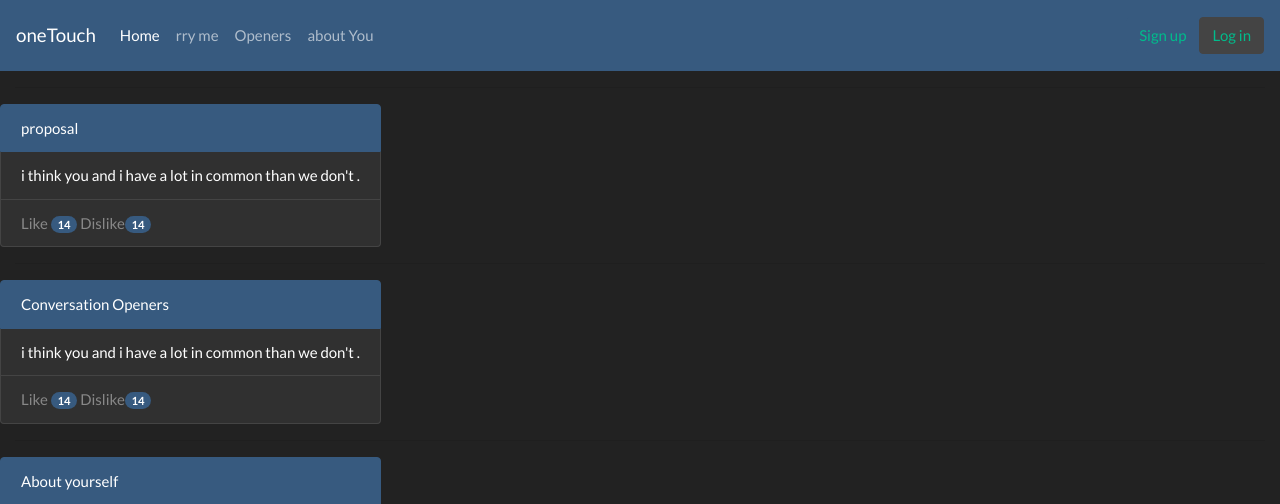
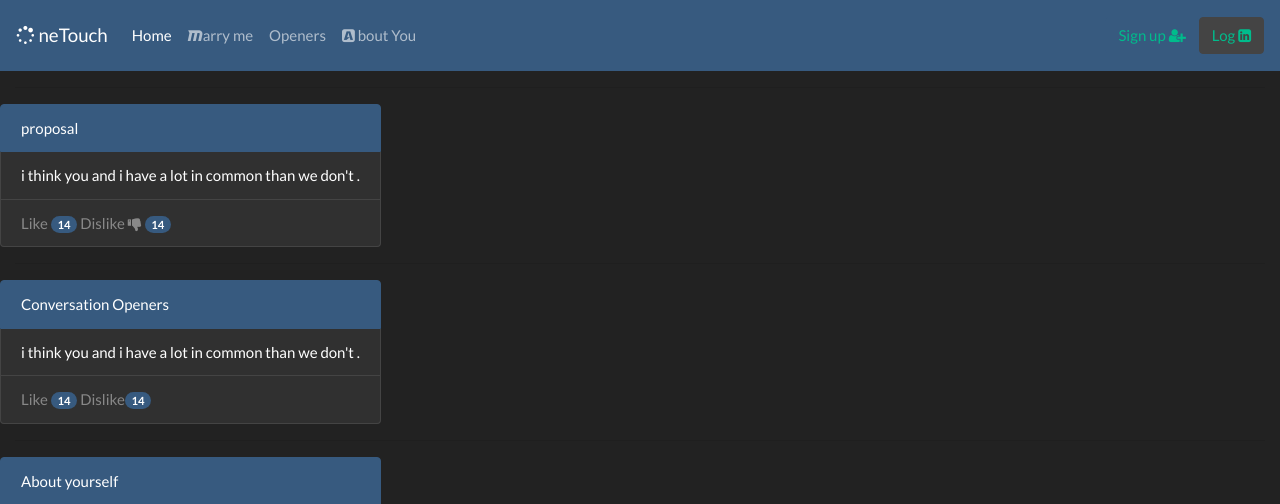
Before and after one commit to vonmutinda/OtouchPitch, a Flask app: page / in a window 1280 px wide. Shown: the top 504 px of the page. Run offline with Flask 2, Linux system fonts and the light colour scheme; parts of the project's set-up code (start-up, migrations or seed data) failed here and were passed over; some libraries are stand-ins or nearby versions.

Commit message:
styling navbar

```diff
--- a/app/main/views.py
+++ b/app/main/views.py
@@ -10,7 +10,33 @@
 
     return render_template('index.html')
 
+
+'''
+This route will navigate to marriage proposal pitches only .
+
+Will query the database for pitches from proposal category then pass them to macro for looping
+'''
 @main.route('/pitches/proposal')
 def proposal():
 
     return render_template('pitches.html')
+
+
+'''
+A route for pick-up lines page
+'''
+@main.route('/pitch/pick-up')
+def pick_up():
+
+
+    return render_template('pitches.html')
+
+
+'''
+A route for pitches of how to best describe yourself in only a minute .
+'''
+@main.route('/pitch/describe-yourself')
+def about_you():
+
+
+    return render_template('pitches.html')
--- a/app/templates/base.html
+++ b/app/templates/base.html
@@ -2,6 +2,8 @@
 {% block styles %}
     <link rel="stylesheet" href="https://stackpath.bootstrapcdn.com/bootswatch/4.1.3/darkly/bootstrap.min.css">
     <link rel="stylesheet" href="{{url_for('static',filename='css/index.css')}}">
+    <link rel="stylesheet" href="https://cdnjs.cloudflare.com/ajax/libs/font-awesome/4.7.0/css/font-awesome.min.css">
+    <link rel="stylesheet" href="https://fonts.googleapis.com/icon?family=Material+Icons">
 {% endblock %}
 
 {% include 'navbar.html' %}
--- a/app/templates/index.html
+++ b/app/templates/index.html
@@ -14,7 +14,7 @@
                 </a>
                 <a href="#" class="list-group-item list-group-item-action disabled">
                     Like <span class="badge badge-primary badge-pill">14</span>
-                    Dislike<span class="badge badge-primary badge-pill">14</span>
+                    Dislike <i class="fa fa-thumbs-down" ></i> <span class="badge badge-primary badge-pill">14</span>
                 </a>
             </div>
     </div>
--- a/app/templates/macros.html
+++ b/app/templates/macros.html
@@ -11,8 +11,8 @@
                     {{ pitch.body}}
             </a>
             <a href="#" class="list-group-item list-group-item-action disabled">
-                Like <span class="badge badge-primary badge-pill">{{pitch.likes}}</span>
-                Dislike<span class="badge badge-primary badge-pill">{{pitch.dislikes}}</span>
+                Like <i class="fa fa-thumbs-up"></i> <span class="badge badge-primary badge-pill">{{pitch.likes}}</span>
+                Dislike <i class="fa fa-thumbs-down" ></i> <span class="badge badge-primary badge-pill">{{pitch.dislikes}}</span>
             </a>
         </div>
 
--- a/app/templates/navbar.html
+++ b/app/templates/navbar.html
@@ -1,5 +1,5 @@
 <nav class="navbar navbar-expand-lg navbar-dark bg-primary">
-    <a class="navbar-brand" href="#">oneTouch</a>
+    <a class="navbar-brand" href="#"> <i class="fa fa-spinner"></i> neTouch</a>
     <button class="navbar-toggler" type="button" data-toggle="collapse" data-target="#navbarColor01" aria-controls="navbarColor01" aria-expanded="false" aria-label="Toggle navigation">
       <span class="navbar-toggler-icon"></span>
     </button>
@@ -7,21 +7,28 @@
     <div class="collapse navbar-collapse" id="navbarColor01">
       <ul class="navbar-nav mr-auto">
         <li class="nav-item active">
-          <a class="nav-link" href="#">Home <span class="sr-only">(current)</span></a>
+          <a class="nav-link" href="#">Home  <span class="sr-only">(current)</span></a>
         </li>
         <li class="nav-item">
-          <a class="nav-link" href="#"> <i  ></i>rry me</a>
+          <a class="nav-link" href="#"> <i class="fa fa-maxcdn"></i>arry me</a>
         </li>
         <li class="nav-item">
           <a class="nav-link" href="#">Openers</a>
         </li>
         <li class="nav-item">
-          <a class="nav-link" href="#">about You</a>
+          <a class="nav-link" href="#"> <i class="fa fa-buysellads"></i> bout You</a>
         </li>
       </ul>
       <form class="form-inline my-2 my-lg-0">
-        <button type="button" class="btn btn-primary my-2 my-sm-0"><a href="{{url_for('auth.register')}}">Sign up</a></button>
-        <button class="btn btn-secondary my-2 my-sm-0" type="submit"><a href="{{url_for('auth.login')}}">Log in</a></button>
+        {% if current_user.is_authenticated %}
+
+          <li style="color:white;padding:15px;">
+             logged in as <span class="badge badge-pill badge-light">{{current_user.username}}</span> <i class="fa fa-user-circle">
+          </li>
+        {% else %}
+          <button type="button" class="btn btn-primary my-2 my-sm-0"><a href="{{url_for('auth.register')}}">Sign up <i class="fa fa-user-plus"></i></a></button>
+          <button class="btn btn-secondary my-2 my-sm-0" type="submit"><a href="{{url_for('auth.login')}}">Log <i class="fa fa-linkedin-square"></i></a></button>
+        {% endif %}
       </form>
     </div>
   </nav>
```
Also changed, not shown: app/models.py (+35 -1 lines).
